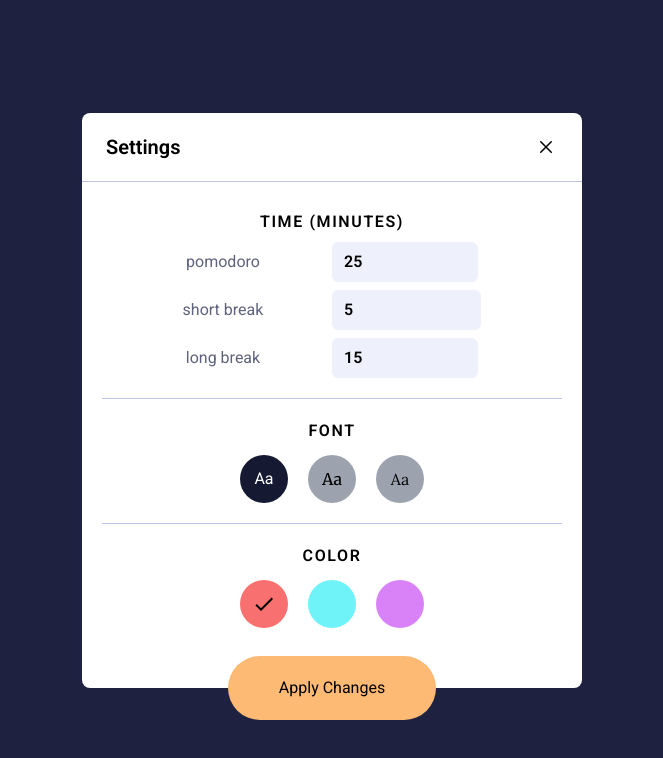
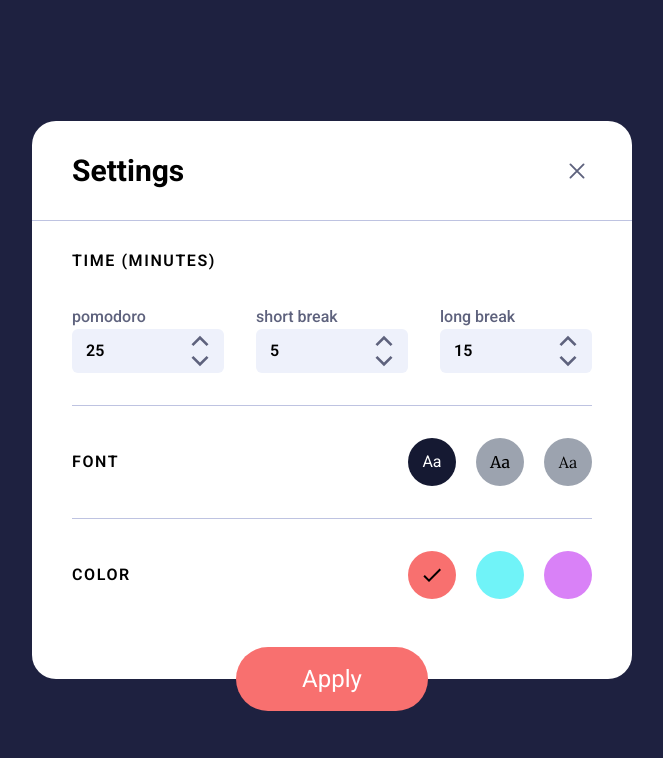
Before and after one commit to Maximgg21/Pomodoro-App, a React (Vite) app: page / in a window 1280 px wide. Both pictures are taken after a click on the button 640 px from the left and 644 px from the top of the page. Shown: the top 758 px of the page, without its empty margins (308-971 px from the left). Built offline with nearby package versions, Linux system fonts and the light colour scheme.

Commit message:
Arrow for timeOptionInput and different design for wider screen

```diff
--- a/src/App.jsx
+++ b/src/App.jsx
@@ -67,7 +67,7 @@ function App() {
       <div className="text-logo font-bold text-center uppercase grid ">
         <div className="text-2xl tracking-[10px]">Pomodoro</div>
       </div>
-      <div className="max-w- flex p-2 bg-slate-900 rounded-full tracking-tight">
+      <div className="flex p-2 bg-slate-900 rounded-full tracking-tight">
         <TimeOptionButton
           settings={settings}
           currentOption={timerMode}
--- a/src/components/Settings.jsx
+++ b/src/components/Settings.jsx
@@ -2,14 +2,17 @@ import { useState } from "react";
 import { MdDone } from "react-icons/md";
 import { IoCloseOutline } from "react-icons/io5";
 import { IoMdSettings } from "react-icons/io";
+import { RiArrowUpSLine } from "react-icons/ri";
+import { RiArrowDownSLine } from "react-icons/ri";
 
-function TimeOption({children, value, setTempSettings, ...rest}) {
+function TimeOption({children, setTempSettings, settings, ...rest}) {
     return (
-        <label className="flex justify-between items-center">
-            <span className="text-optionText">{children}</span>
+        <label className="w-full flex justify-between items-center sm:flex-col sm:items-start">
+            <span className="text-optionText font-medium w-full">{children}</span>
+            <div className="relative w-full">
                 <input
                     {...rest}
-                className="bg-optionInput w-1/2 rounded-md px-3 py-2 font-semibold"
+                    className={`bg-timeOptionInput w-full rounded-md outline-none border-2 border-transparent focus:border-${settings.colorOption} px-3 py-2 font-semibold`}
                     onChange={e => setTempSettings(prev => {
                         const {name, value} = e.target;
                         if (value === "") {
@@ -21,11 +24,10 @@ function TimeOption({children, value, setTempSettings, ...rest}) {
                         else {
                             return {
                                 ...prev,
-                            [name]: (value * 1000 * 60)
+                                [name]: (value * 1000 * 60) // converting value from minutes to milliseconds
                             }
                         }
                     })}
-                value={value}
                     onBlur={e => setTempSettings(prev => {
                         const {name, value} = e.target;
                         if (value === "") {
@@ -38,10 +40,20 @@ function TimeOption({children, value, setTempSettings, ...rest}) {
                             return prev
                         }
                     })}
+
                     type="number"
                     min="1"
                     step="1"
                 />
+                <RiArrowUpSLine className="absolute size-8 right-2 -top-1 text-optionText font-semibold" onClick={() => setTempSettings(prev => ({
+                    ...prev,
+                    [rest.name]: Number(prev[rest.name] || 0) + (1 * 60 * 1000) // increment by 1 minute
+                }))} />
+                <RiArrowDownSLine className="absolute size-8 right-2 -bottom-1 text-optionText" onClick={() => setTempSettings(prev => ({
+                    ...prev,
+                    [rest.name]: Math.max((2 * 60 * 1000), Number(prev[rest.name] || 0)) - (1 * 60 * 1000) // decrement by 1 minute
+                }))}/>
+            </div>
         </label>
     )
 }
@@ -63,11 +75,20 @@ export default function Settings({settings, onApply}) {
     const [tempSettings, setTempSettings] = useState(settings);
     const {pomodoro, shortBreak, longBreak} = tempSettings;
     const Title = ({children}) => <div className="flex justify-center uppercase font-semibold tracking-widest">{children}</div>
-    const Hr = () => <hr className="border-logo "/>
+    const Hr = () => <hr className="border-logo w-full"/>
 
     function handleApply() {
         onApply(tempSettings);
         setShowSettings(false);
+    }
+
+    function handleClose() {
+        setShowSettings(false);
+        setTempSettings(settings);
+    }
+
+    function FontColorSection({children}) {
+        return <div className="w-full flex flex-col gap-3 items-center sm:flex-row sm:justify-between">{children}</div>
     }
 
     return (
@@ -77,36 +98,41 @@ export default function Settings({settings, onApply}) {
             </button>
 
             {showSettings &&
-            <div className="absolute bg-white w-[90%] max-w-[500px] max-h-[90%] text-black rounded-lg pb-8 overflow-visible">
-                <div className="flex justify-between items-center px-6 py-5">
-                    <span className="text-xl font-semibold">Settings</span>
-                    <button className="text-2xl touch-manipulation" onClick={() => setShowSettings(false)}><IoCloseOutline /></button>
+            <div className="absolute w-[90%] max-w-[600px] max-h-[90%] bg-white text-black rounded-3xl overflow-visible">
+                <div className="relative size-full px-6 sm:px-10 ">
+                    <div className="flex justify-between items-center py-5 sm:py-8">
+                        <span className="text-3xl font-bold">Settings</span>
+                        <button className="text-3xl touch-manipulation text-optionText" onClick={handleClose}><IoCloseOutline /></button>
                     </div>
-                <Hr />
-                <div className="flex flex-col gap-5 px-5 py-7 w-full">
-                    <section className="flex flex-col gap-2 items-center">
-                        <Title>time (minutes)</Title>
+                    <hr className="absolute left-0 bottom-0 w-full border-logo" />
+                </div>
+                <div className="flex flex-col sm:items-start gap-5 sm:gap-8 pt-7 pb-14 sm:pb-20 px-6 sm:px-10 w-full">
+                    <Title className="">time (minutes)</Title>
+                    <section className="flex flex-col sm:flex-row gap-2 sm:gap-8 sm:justify-between">
                         <TimeOption
                             name="pomodoro"
                             value={pomodoro === "" ? "" : (pomodoro / 1000 / 60)}
                             setTempSettings={setTempSettings}
+                            settings={settings}
                             >pomodoro
                         </TimeOption>
                         <TimeOption
                             name="shortBreak"
                             value={shortBreak === "" ? "" : (shortBreak / 1000 / 60)}
                             setTempSettings={setTempSettings}
+                            settings={settings}
                             >short break
                         </TimeOption>
                         <TimeOption
                             name="longBreak"
                             value={longBreak === "" ? "" : (longBreak / 1000 / 60)}
                             setTempSettings={setTempSettings}
+                            settings={settings}
                             >long break
                         </TimeOption>
                     </section>
                     <Hr />
-                    <section className="flex flex-col gap-3">
+                    <FontColorSection >
                         <Title>font</Title>
                         <div className="flex gap-5 justify-center">
                             <FontOption
@@ -122,9 +148,9 @@ export default function Settings({settings, onApply}) {
                             tempSettings={tempSettings}
                             font="lora" name="lora"/>
                         </div>
-                    </section>
+                    </FontColorSection>
                     <Hr />
-                    <section className="flex flex-col gap-3">
+                    <FontColorSection >
                         <Title>color</Title>
                         <div className="flex gap-5 justify-center">
                             <ColorOption
@@ -140,12 +166,12 @@ export default function Settings({settings, onApply}) {
                             tempSettings={tempSettings}
                             color="bg-theme3" name="theme3"/>
                         </div>
-                    </section>
+                    </FontColorSection>
 
                     <button
-                        className="absolute bg-orange-300 rounded-full w-52 py-5 bottom-0 translate-y-8 self-center"
+                        className={`bg-${settings.colorOption} text-white text-2xl font-normal absolute rounded-full w-48 py-4 bottom-0 translate-y-8 self-center`}
                         onClick={handleApply}
-                    >Apply Changes</button>
+                    >Apply</button>
                 </div>
             </div>}
         </>
--- a/src/index.css
+++ b/src/index.css
@@ -1,3 +1,14 @@
 @tailwind base;
 @tailwind components;
 @tailwind utilities;
+
+input[type="number"]::-webkit-inner-spin-button,
+input[type="number"]::-webkit-outer-spin-button {
+    -webkit-appearance: none;
+    margin: 0;
+}
+
+input[type="number"] {
+    -moz-appearance: textfield;
+    appearance: textfield;
+}
--- a/tailwind.config.js
+++ b/tailwind.config.js
@@ -8,6 +8,9 @@ export default {
     'font-roboto',
     'font-merriweather',
     'font-lora',
+    'focus:border-theme1',
+    'focus:border-theme2',
+    'focus:border-theme3',
   ],
   theme: {
     fontFamily: {
@@ -21,7 +24,7 @@ export default {
         theme1: "rgba(248, 112, 111, 1)",
         theme2: "rgba(112, 243, 248, 1)",
         theme3: "rgba(217, 129, 247, 1)",
-        optionInput: "rgba(238, 241, 251, 1)",
+        timeOptionInput: "rgba(238, 241, 251, 1)",
         settingsIcon: "rgba(123, 127, 158, 1)",
         optionText: "rgba(94, 98, 125, 1)",
         background: "rgba(30, 33, 64, 1)",
```
Lines whose indentation alone changed are shown as unchanged.
